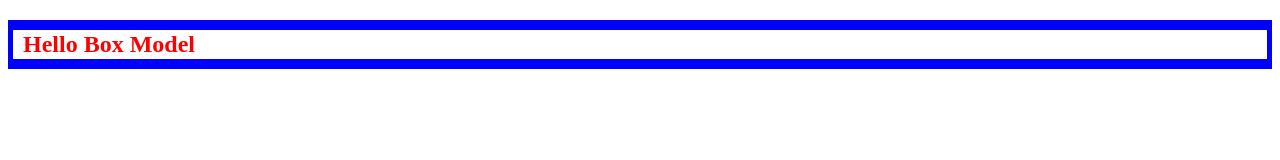
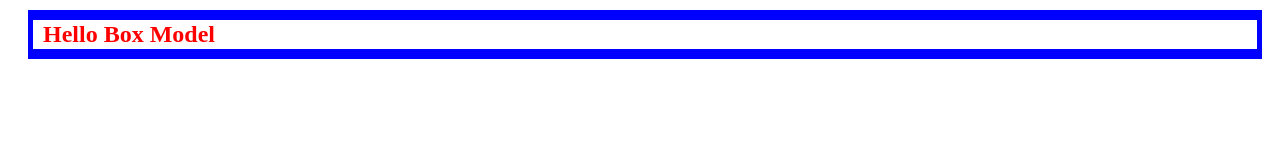
Before and after one commit to Dazzler123/CSS-Lectures, a plain HTML site: page Box_Model_Practice.html in a window 1280 px wide. Drawn offline with Linux system fonts and the light colour scheme.

Commit message:
Margin added

```diff
--- a/Box_Model_Practice.html
+++ b/Box_Model_Practice.html
@@ -19,6 +19,12 @@
             padding-left: 10px;
             padding-right: 1px;
             padding-bottom: 1px;
+
+            /*Margin*/
+            margin-top: 10px;
+            margin-left: 20px;
+            margin-right: 10px;
+            margin-bottom: 10px;
         }
     </style>
 </head>
```
